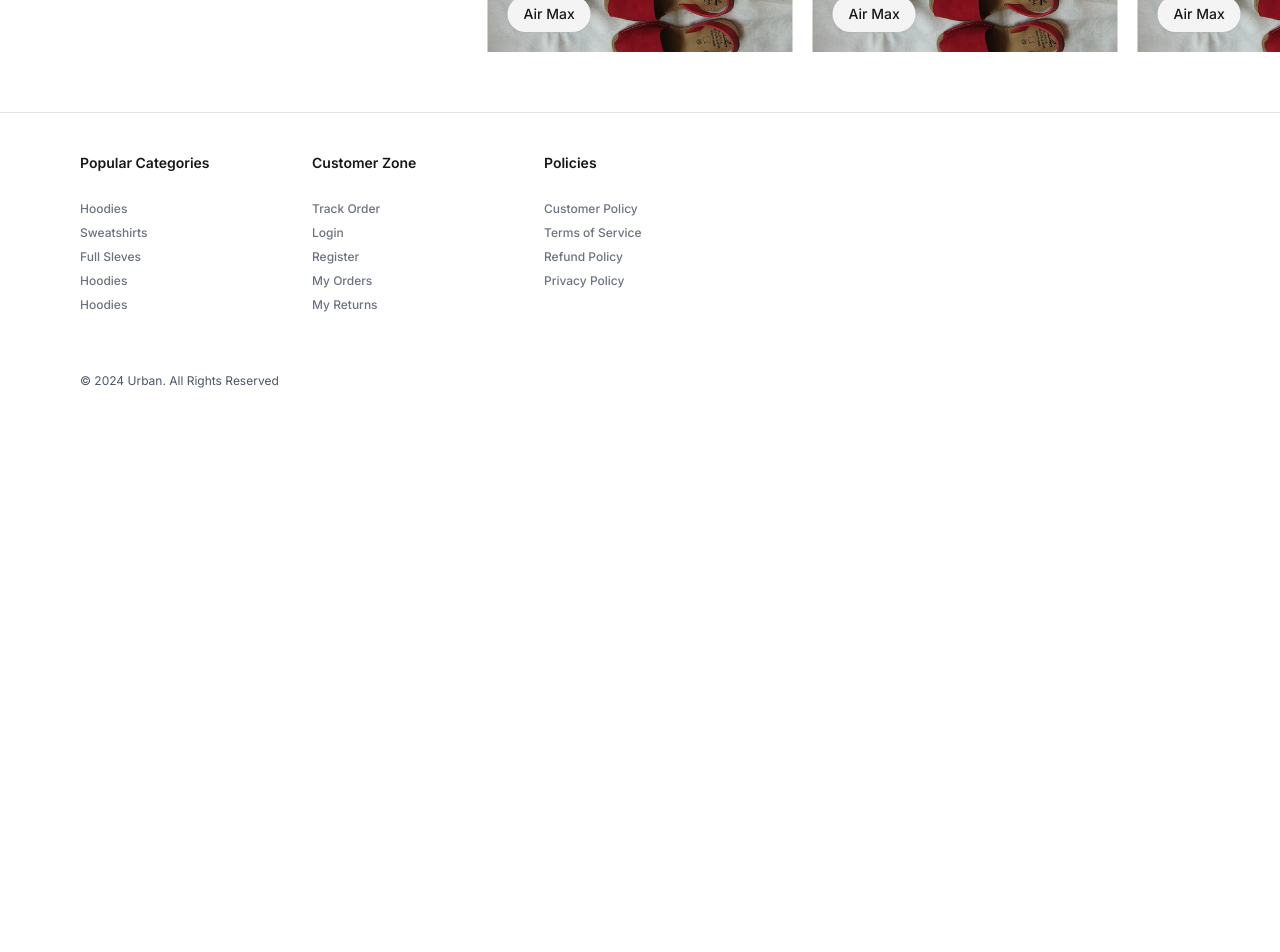
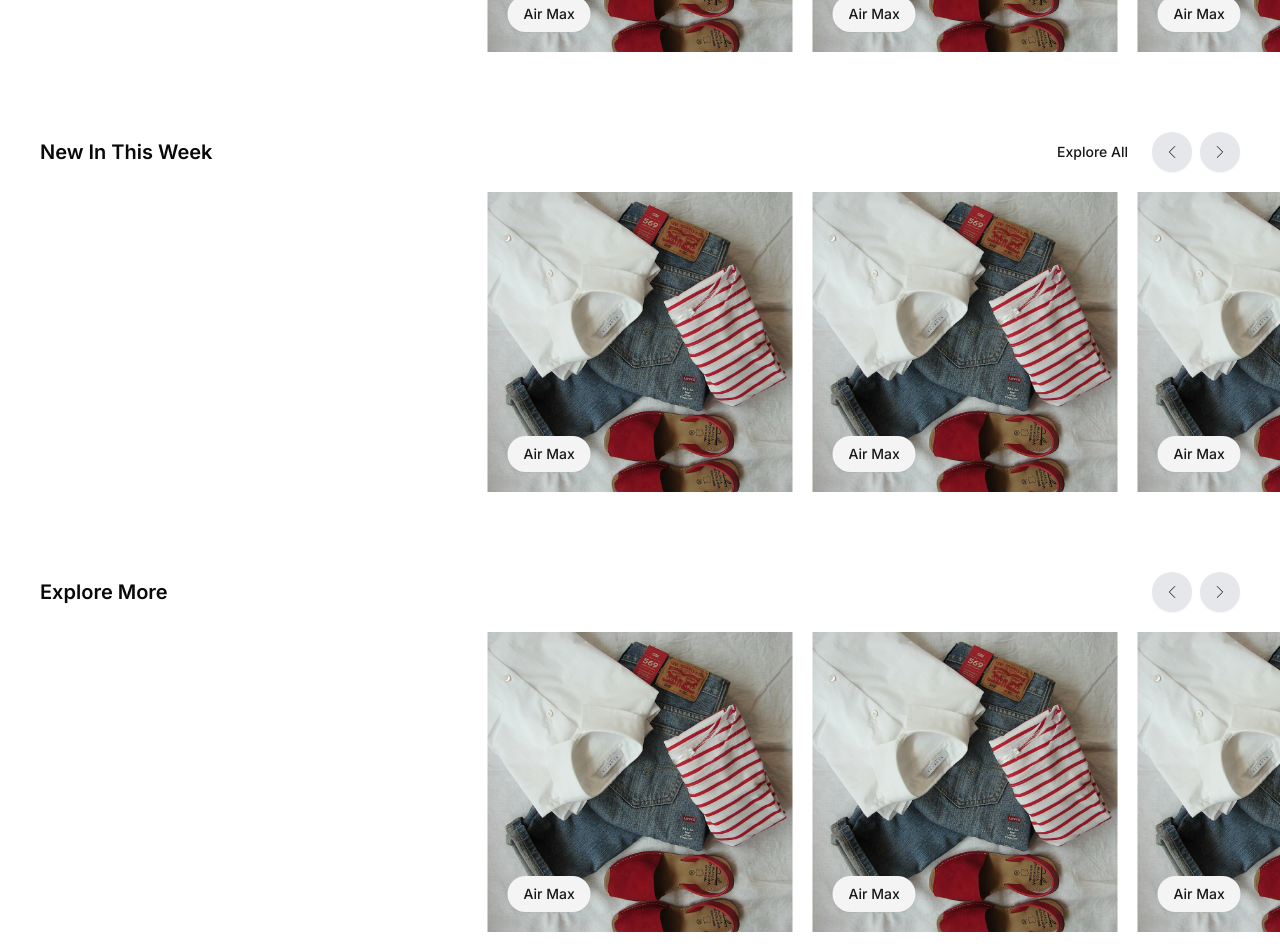
Before and after one commit to Appbaksho/urban, a Next.js app in the folder urban-website/: page / in a window 1280 px wide. Shown: the part 1640-2592 px from the top of the page. Before the commit the page ends 2029 px from the top, so only its background shows below. Built offline with nearby package versions, Linux system fonts and the light colour scheme.

Commit message:
created explore more section

```diff
--- a/urban-website/app/page.tsx
+++ b/urban-website/app/page.tsx
@@ -5,6 +5,8 @@ import Footer from "@/components/common/footer";
 import HeroSection from "@/components/home/hero-section";
 import LatestAndGreatest from "@/components/home/latest-and-greatest";
 import ShopOurIcons from "@/components/home/shop-our-icons";
+import NewInThisWeek from "@/components/home/new-in-this-week";
+import ExploreMore from "@/components/home/explore-more";
 
 export default function Home() {
   return (
@@ -13,6 +15,8 @@ export default function Home() {
     <HeroSection/>
     <LatestAndGreatest/>
     <ShopOurIcons/>
+    <NewInThisWeek/>
+    <ExploreMore/>
     <Footer/>
     </>
   );
--- /dev/null
+++ b/urban-website/components/home/explore-more.tsx
@@ -0,0 +1,52 @@
+"use client"
+import React from 'react'
+import { Swiper, SwiperRef, SwiperSlide, useSwiper } from 'swiper/react';
+import {Navigation} from 'swiper/modules'
+import 'swiper/css'
+import CategoryBanner from './category-banner';
+import { Button } from '../ui/button';
+import { ChevronLeft, ChevronRight } from 'lucide-react';
+import CategoryContainer from './category-container';
+
+const ExploreMore = () => {
+    const swiper = React.useRef<SwiperRef>(null)
+  return (
+    <div className='py-10'>
+        <div className="flex items-center justify-between px-5 md:px-10">
+            <p className="font-semibold text-xl">Explore More</p>
+            <div className="flex items-center gap-2">
+                <Button variant="secondary" onClick={()=> swiper.current?.swiper.slidePrev()} className='rounded-full h-[40px] w-[40px] flex items-center justify-center p-0 bg-gray-200 hover:bg-gray-300'>
+                    <ChevronLeft size={22} strokeWidth={1}/>
+                </Button>
+                <Button variant="secondary" onClick={()=> swiper.current?.swiper.slideNext()} className='rounded-full h-[40px] w-[40px] flex items-center justify-center p-0 bg-gray-200 hover:bg-gray-300'>
+                    <ChevronRight size={22} strokeWidth={1}/>
+                </Button>
+            </div>
+        </div>
+        <Swiper
+        ref={swiper}
+        centeredSlides
+        className='mt-5'
+      spaceBetween={20}
+      breakpoints={{
+        640: {
+          slidesPerView: 2,
+        },
+        768: {
+          slidesPerView: 3,
+        },
+        1024: {
+          slidesPerView: 4,
+        },
+      }}
+    >
+        {Array(10).fill("_").map((v,i)=>{
+            return <SwiperSlide key={i}><CategoryContainer/></SwiperSlide>
+        })}
+
+    </Swiper>
+    </div>
+  )
+}
+
+export default ExploreMore
--- /dev/null
+++ b/urban-website/components/home/new-in-this-week.tsx
@@ -0,0 +1,53 @@
+"use client"
+import React from 'react'
+import { Swiper, SwiperRef, SwiperSlide, useSwiper } from 'swiper/react';
+import {Navigation} from 'swiper/modules'
+import 'swiper/css'
+import CategoryBanner from './category-banner';
+import { Button } from '../ui/button';
+import { ChevronLeft, ChevronRight } from 'lucide-react';
+import CategoryContainer from './category-container';
+
+const NewInThisWeek = () => {
+    const swiper = React.useRef<SwiperRef>(null)
+  return (
+    <div className='py-10'>
+        <div className="flex items-center justify-between px-5 md:px-10">
+            <p className="font-semibold text-xl">New In This Week</p>
+            <div className="flex items-center gap-2">
+                <Button variant="link">Explore All</Button>
+                <Button variant="secondary" onClick={()=> swiper.current?.swiper.slidePrev()} className='rounded-full h-[40px] w-[40px] flex items-center justify-center p-0 bg-gray-200 hover:bg-gray-300'>
+                    <ChevronLeft size={22} strokeWidth={1}/>
+                </Button>
+                <Button variant="secondary" onClick={()=> swiper.current?.swiper.slideNext()} className='rounded-full h-[40px] w-[40px] flex items-center justify-center p-0 bg-gray-200 hover:bg-gray-300'>
+                    <ChevronRight size={22} strokeWidth={1}/>
+                </Button>
+            </div>
+        </div>
+        <Swiper
+        ref={swiper}
+        centeredSlides
+        className='mt-5'
+      spaceBetween={20}
+      breakpoints={{
+        640: {
+          slidesPerView: 2,
+        },
+        768: {
+          slidesPerView: 3,
+        },
+        1024: {
+          slidesPerView: 4,
+        },
+      }}
+    >
+        {Array(10).fill("_").map((v,i)=>{
+            return <SwiperSlide key={i}><CategoryContainer/></SwiperSlide>
+        })}
+
+    </Swiper>
+    </div>
+  )
+}
+
+export default NewInThisWeek
```
